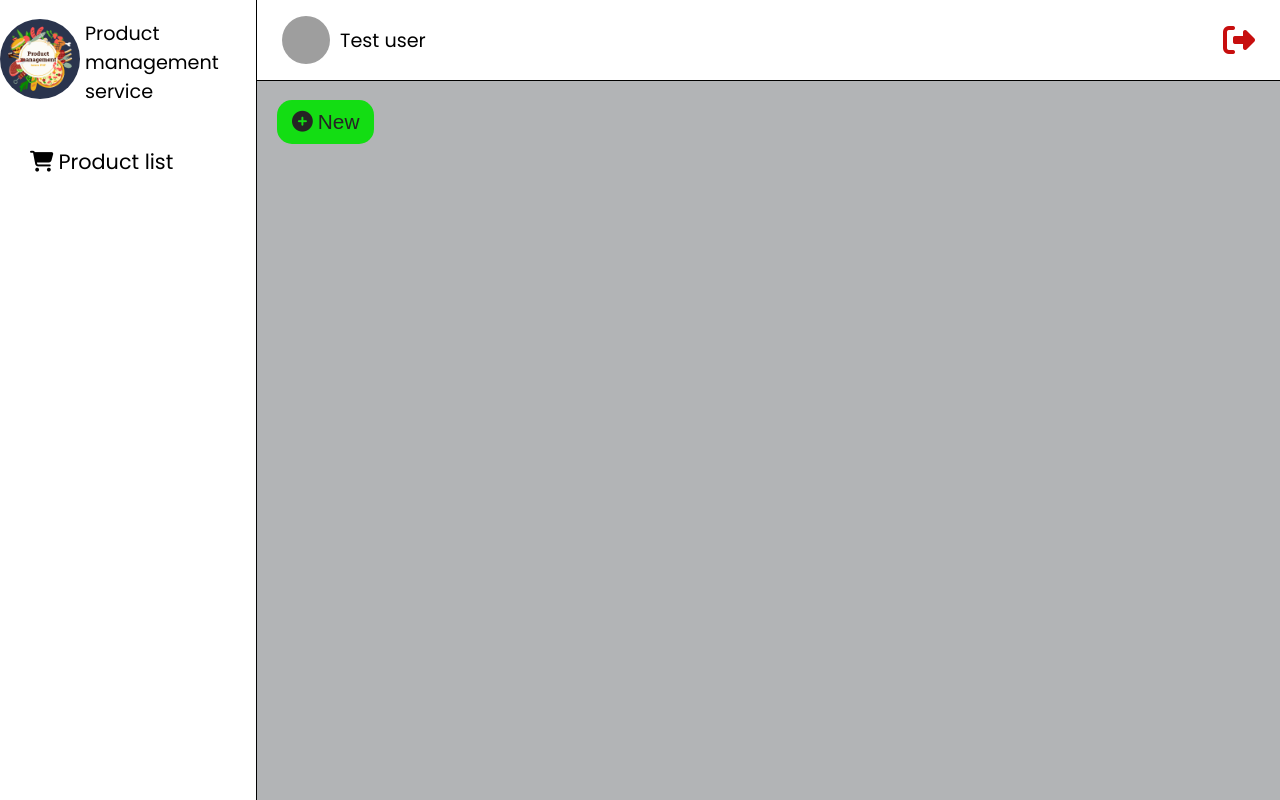
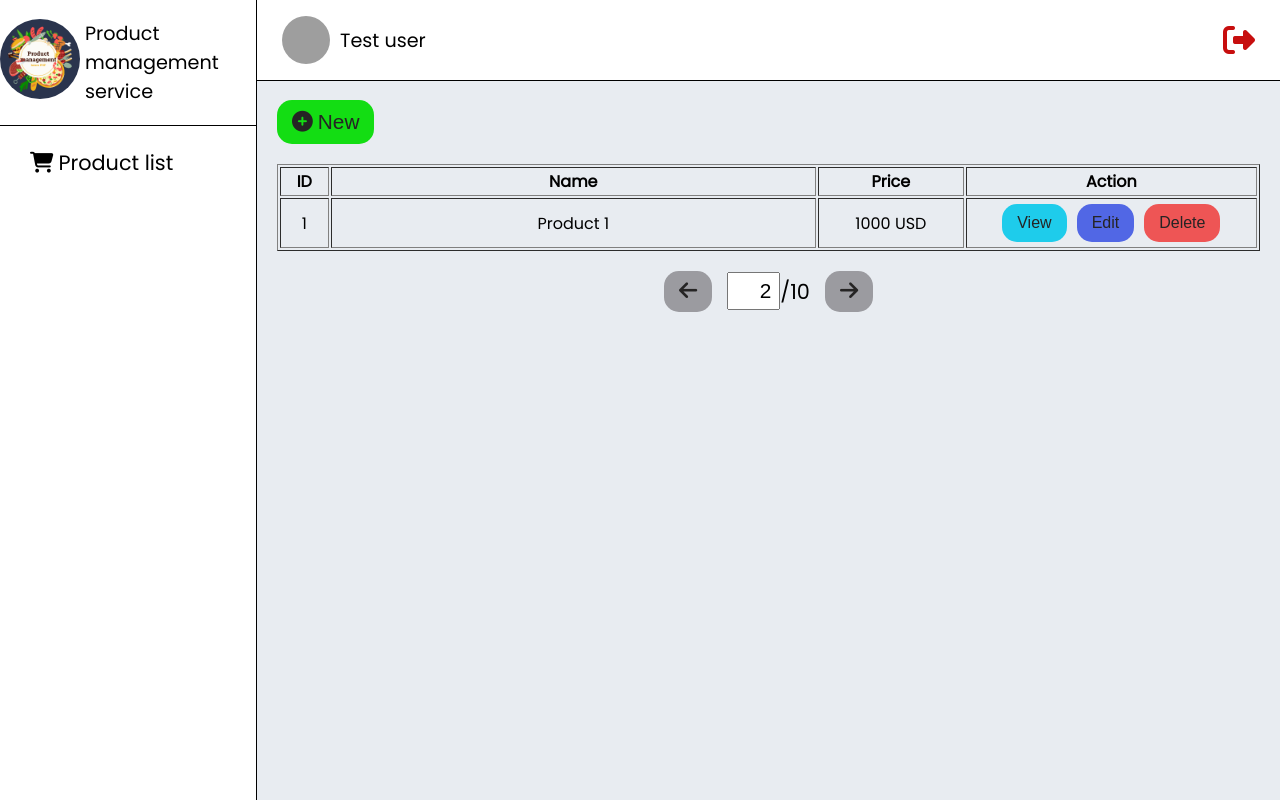
Before and after one commit to tuanngoc1601/mini-project, a PHP site: page /productList.html in a window 1280 px wide. Run offline with PHP 8.4, Linux system fonts and the light colour scheme; grey boxes are pictures that could not be loaded.

Commit message:
add design html css table product and pagination

```diff
--- /dev/null
+++ b/assets/javascript/productListScript.js
@@ -0,0 +1,13 @@
+function handleIncreasePage() {
+    let page = document.querySelector('input[name="page"]');
+    let form = document.querySelector("#page-switch");
+    page.value = Number(page.value) + 1;
+    form.submit();
+}
+
+function handleDecreasePage() {
+    let page = document.querySelector('input[name="page"]');
+    let form = document.querySelector("#page-switch");
+    page.value = Number(page.value) - 1;
+    form.submit();
+}
--- a/assets/stylesheets/productListStyle.css
+++ b/assets/stylesheets/productListStyle.css
@@ -9,9 +9,19 @@ body {
 .container {
     margin: 0;
     padding: 0;
-    background-color: rgb(178, 180, 182);
+    background-color: rgb(232, 236, 241);
     min-height: 100vh;
     display: flex;
+}
+
+input::-webkit-outer-spin-button,
+input::-webkit-inner-spin-button {
+    -webkit-appearance: none;
+    margin: 0;
+}
+
+input[type="number"] {
+    appearance: textfield;
 }
 
 .container .sidebar {
@@ -34,6 +44,10 @@ body {
     gap: 5px;
     overflow: hidden;
     cursor: pointer;
+}
+
+.container .sidebar .image-text.logo {
+    border-bottom: 1px solid black;
 }
 
 .container .sidebar .image-text:not(.logo) {
@@ -128,6 +142,10 @@ body {
     padding: 10px 15px;
 }
 
+.text-small {
+    font-size: 1rem;
+}
+
 .success {
     background-color: rgb(19, 221, 19);
     color: rgb(37, 36, 36);
@@ -146,6 +164,78 @@ body {
     color: white;
 }
 
+.info {
+    background-color: rgb(30, 204, 235);
+    color: rgb(37, 36, 36);
+    -webkit-transition: background-color 0.5s ease-out;
+    -moz-transition: background-color 0.5s ease-out;
+    -o-transition: background-color 0.5s ease-out;
+    transition: background-color 0.5s ease-out;
+    -webkit-transition: color 0.5s ease-out;
+    -moz-transition: color 0.5s ease-out;
+    -o-transition: color 0.5s ease-out;
+    transition: color 0.5s ease-out;
+}
+
+.info:hover {
+    background-color: rgb(5, 125, 149);
+    color: white;
+}
+
+.danger {
+    background-color: rgb(238, 85, 85);
+    color: rgb(37, 36, 36);
+    -webkit-transition: background-color 0.5s ease-out;
+    -moz-transition: background-color 0.5s ease-out;
+    -o-transition: background-color 0.5s ease-out;
+    transition: background-color 0.5s ease-out;
+    -webkit-transition: color 0.5s ease-out;
+    -moz-transition: color 0.5s ease-out;
+    -o-transition: color 0.5s ease-out;
+    transition: color 0.5s ease-out;
+}
+
+.danger:hover {
+    background-color: rgb(145, 6, 6);
+    color: white;
+}
+
+.primary {
+    background-color: rgb(81, 103, 229);
+    color: rgb(37, 36, 36);
+    -webkit-transition: background-color 0.5s ease-out;
+    -moz-transition: background-color 0.5s ease-out;
+    -o-transition: background-color 0.5s ease-out;
+    transition: background-color 0.5s ease-out;
+    -webkit-transition: color 0.5s ease-out;
+    -moz-transition: color 0.5s ease-out;
+    -o-transition: color 0.5s ease-out;
+    transition: color 0.5s ease-out;
+}
+
+.primary:hover {
+    background-color: rgb(11, 9, 170);
+    color: white;
+}
+
+.secondary {
+    background-color: rgb(155, 155, 160);
+    color: rgb(37, 36, 36);
+    -webkit-transition: background-color 0.5s ease-out;
+    -moz-transition: background-color 0.5s ease-out;
+    -o-transition: background-color 0.5s ease-out;
+    transition: background-color 0.5s ease-out;
+    -webkit-transition: color 0.5s ease-out;
+    -moz-transition: color 0.5s ease-out;
+    -o-transition: color 0.5s ease-out;
+    transition: color 0.5s ease-out;
+}
+
+.secondary:hover {
+    background-color: rgb(55, 55, 57);
+    color: white;
+}
+
 .container .content {
     margin-top: 5rem;
     padding: 20px;
@@ -153,3 +243,44 @@ body {
     flex-direction: column;
     justify-content: center;
 }
+
+.container .content table {
+    width: 100%;
+    margin-top: 20px;
+}
+
+.container .content table tr td {
+    text-align: center;
+    word-wrap: break-word;
+}
+
+.container .content table tr .action {
+    display: flex;
+    align-items: center;
+    justify-content: center;
+    gap: 10px;
+    padding-top: 5px;
+    padding-bottom: 5px;
+}
+
+.container .content .pagination form {
+    display: flex;
+    align-items: center;
+    justify-content: center;
+    gap: 15px;
+    margin: 20px;
+}
+
+.container .content .pagination form .page-input {
+    font-size: 1.3rem;
+    display: flex;
+    align-items: center;
+    justify-content: center;
+}
+
+.container .content .pagination form .page-input input {
+    font-size: 1.3rem;
+    padding: 5px 7px;
+    width: 2.2rem;
+    text-align: right;
+}
--- a/productList.html
+++ b/productList.html
@@ -56,10 +56,61 @@
                             <span>New</span>
                         </button>
                     </div>
-                    <div class="product-table"></div>
-                    <div class="pagination"></div>
+                    <div class="product-table">
+                        <table border="1">
+                            <tr>
+                                <th style="width: 5%">ID</th>
+                                <th style="width: 50%">Name</th>
+                                <th style="width: 15%">Price</th>
+                                <th style="width: 30%">Action</th>
+                            </tr>
+                            <tr>
+                                <td>1</td>
+                                <td>Product 1</td>
+                                <td>1000 USD</td>
+                                <td class="action">
+                                    <button class="btn info text-small">
+                                        View
+                                    </button>
+                                    <button class="btn primary text-small">
+                                        Edit
+                                    </button>
+                                    <button class="btn danger text-small">
+                                        Delete
+                                    </button>
+                                </td>
+                            </tr>
+                        </table>
+                    </div>
+                    <div class="pagination">
+                        <form id="page-switch" action="" method="get">
+                            <button
+                                class="btn secondary"
+                                type="button"
+                                onclick="handleDecreasePage()"
+                            >
+                                <i class="fa-solid fa-arrow-left"></i>
+                            </button>
+                            <div class="page-input">
+                                <input
+                                    type="number"
+                                    name="page"
+                                    min="1"
+                                    value="2"
+                                /><span>/10</span>
+                            </div>
+                            <button
+                                class="btn secondary"
+                                type="button"
+                                onclick="handleIncreasePage()"
+                            >
+                                <i class="fa-solid fa-arrow-right"></i>
+                            </button>
+                        </form>
+                    </div>
                 </div>
             </div>
         </div>
     </body>
+    <script src="./assets/javascript/productListScript.js"></script>
 </html>
```
Also changed, not shown: newProduct.html (added, +56 -0 lines).
